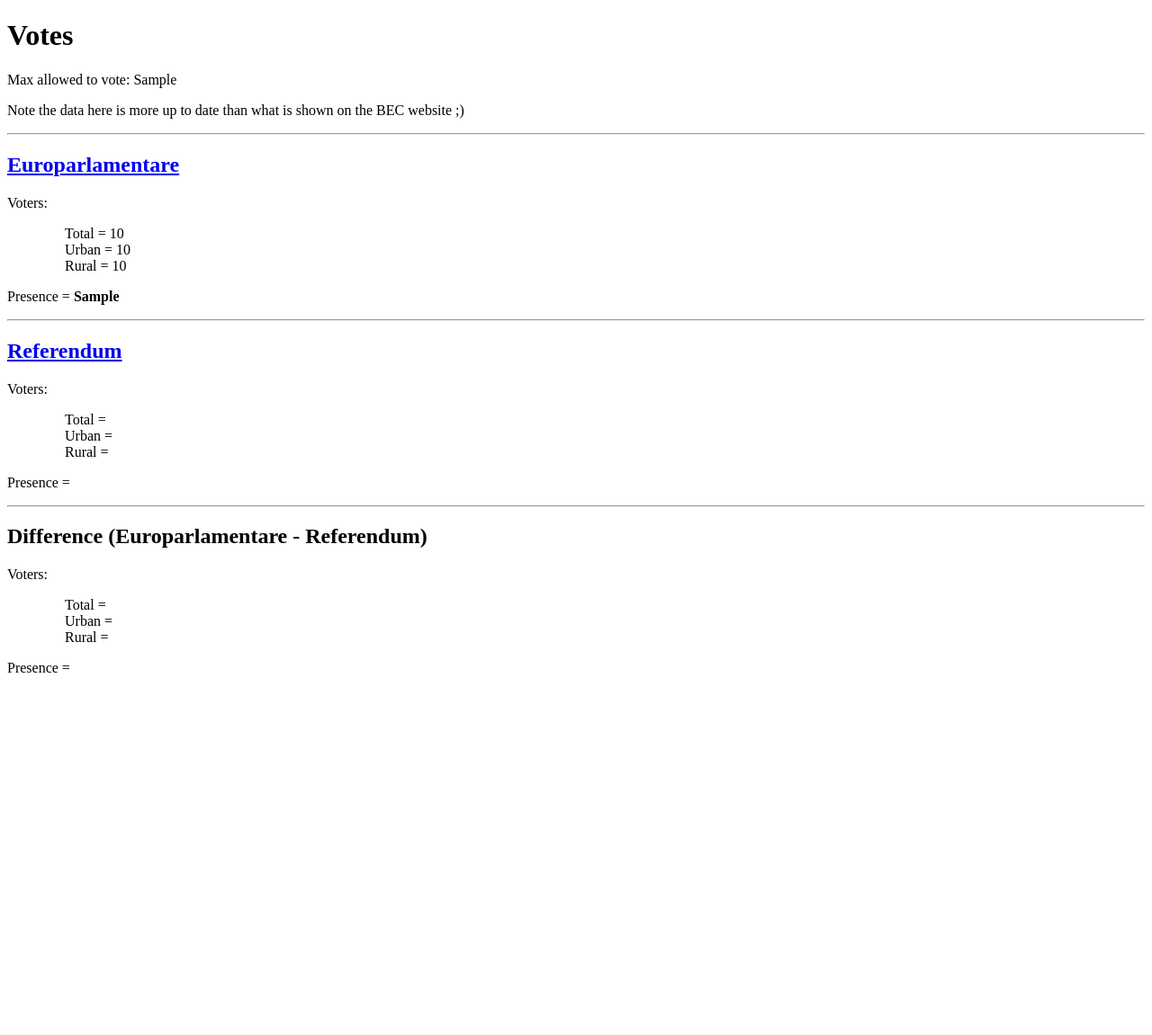
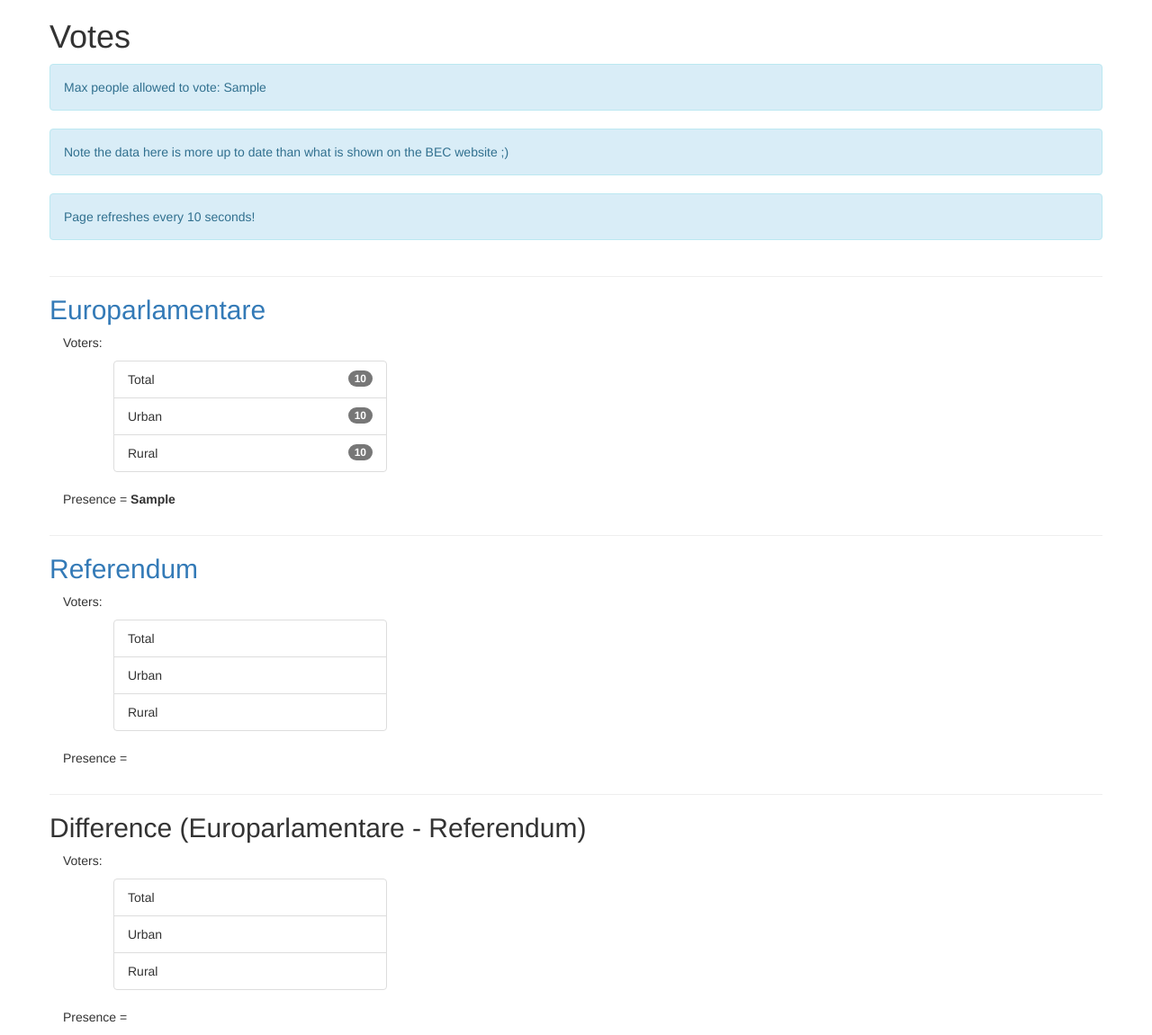
Before and after one commit to leyyin/votes-euro2019, a Flask app: template templates/index.html in a window 1280 px wide. Shown: the whole page at 90% size. Before the commit the page ends 748 px from the top, so only its background shows below. Run offline with Flask 2, Linux system fonts and the light colour scheme; the template is opened without the code that fills it: most values are stand-ins (such as "Sample title", 1, 10 or a date in 2020); one stand-in notice (Sample message) is shown; some libraries are stand-ins or nearby versions.

Commit message:
update heroku

```diff
--- a/app.py
+++ b/app.py
@@ -1,8 +1,16 @@
 from flask import Flask, render_template
+from flask_bootstrap import Bootstrap
 from common import *
 import cli
 
-app = Flask(__name__)
+
+def create_app():
+    app = Flask(__name__)
+    Bootstrap(app)
+
+    return app
+
+app = create_app()
 
 @app.route("/")
 def home():
@@ -11,7 +19,10 @@ def home():
     referendum_data = process_json_data(download_json_data(PAGE_REFERENDUM))
     difference_data = euro_data - referendum_data
 
-    return render_template("index.html", euro_data=euro_data, difference_data=difference_data, referendum_data=referendum_data, url_euro=PAGE_EURO, url_referendum=PAGE_REFERENDUM)
+    return render_template("index.html", refresh_seconds=60,\
+        euro_data=euro_data, \
+        difference_data=difference_data, referendum_data=referendum_data, \
+        url_euro=PAGE_EURO, url_referendum=PAGE_REFERENDUM)
 
 if __name__ == "__main__":
     app.run(debug=True)
--- a/requirements.txt
+++ b/requirements.txt
@@ -1,7 +1,10 @@
 Click==7.0
+dominate==2.3.5
 Flask==1.0.3
+Flask-Bootstrap==3.3.7.1
 gunicorn==19.9.0
 itsdangerous==1.1.0
 Jinja2==2.10.1
 MarkupSafe==1.1.1
+visitor==0.1.3
 Werkzeug==0.15.4
--- a/templates/index.html
+++ b/templates/index.html
@@ -1,11 +1,17 @@
-<!DOCTYPE html>
-<html lang="en" dir="ltr">
-  <head>
+{% extends "bootstrap/base.html" %}
+
+{% import "bootstrap/utils.html" as utils %}
+
+
+{% block title %}Votes 2019 Euro parliment and Referendum{% endblock %}
+
+{# Then, inside the head block, we apply these. To not replace the header,
+   ``super()`` is used: #}
+{% block head %}
     <meta charset="utf-8">
-    <meta http-equiv="refresh" content="30">
-    <title>Votes</title>
-
-    <style>
+    <meta http-equiv="refresh" content="{{refresh_seconds}}">
+  {{super()}}
+  <style>
       .padding-left-4 {
         padding-left: 4em;
       }
@@ -13,30 +19,59 @@
       .text-bold {
          font-weight: bold;
       }
+  </style>
+{%- endblock %}
 
-    </style>
-  </head>
-  <body>
+
+{% block content %}
+<div class="container">
+  {%- with messages = get_flashed_messages(with_categories=True) %}
+  {%- if messages %}
+    <div class="row">
+      <div class="col-md-12">
+        {{utils.flashed_messages(messages)}}
+      </div>
+    </div>
+  {%- endif %}
+  {%- endwith %}
+
+  <div class="row">
     <h1>Votes</h1>
-    <p>Max allowed to vote: {{ euro_data.str_max_voters() }}</p>
-    <p>Note the data here is more up to date than what is shown on the BEC website ;)</p>
+
+    <div class="alert alert-info" role="alert">
+      Max people allowed to vote: {{ euro_data.str_max_voters() }}
+    </div>
+    <div class="alert alert-info" role="alert">
+      Note the data here is more up to date than what is shown on the BEC website ;)
+    </div>
+    <div class="alert alert-info" role="alert">
+      Page refreshes every {{refresh_seconds}} seconds!
+    </div>
+  </div>
+
+  <div class="row">
     <hr>
     <h2><a href="{{url_euro}}" target="_blank">Europarlamentare</a></h2>
     {% with data=euro_data %}
     {% include "voters_data.html" %}
     {% endwith %}
+  </div>
 
+  <div class="row">
     <hr>
     <h2><a href="{{url_referendum}}" target="_blank">Referendum</a></h2>
     {% with data=referendum_data %}
     {% include "voters_data.html" %}
     {% endwith %}
+  </div>
 
+  <div class="row">
     <hr>
     <h2>Difference (Europarlamentare - Referendum)</h2>
     {% with data=difference_data %}
     {% include "voters_data.html" %}
     {% endwith %}
+  </div>
 
-  </body>
-</html>
+</div>
+{%- endblock %}
--- a/templates/voters_data.html
+++ b/templates/voters_data.html
@@ -1,9 +1,24 @@
-<p>Voters:</p>
-<div class="padding-left-4">
-Total = {{ data.str_total_voters() }} <br>
-Urban = {{ data.str_total_voters_urban() }} <br>
-Rural = {{ data.str_total_voters_rural() }} <br>
+
+<div class="col-md-4">
+    <p>Voters:</p>
+    <div class="padding-left-4">
+    <ul class="list-group">
+    <li class="list-group-item">
+        <span class="badge">{{ data.str_total_voters() }}</span>
+        Total
+    </li>
+        <li class="list-group-item">
+        <span class="badge">{{ data.str_total_voters_urban() }}</span>
+        Urban
+    </li>
+        <li class="list-group-item">
+        <span class="badge">{{ data.str_total_voters_rural() }}</span>
+        Rural
+    </li>
+    </ul>
+
+    </div>
+    <p>
+    Presence = <span class="text-bold">{{ data.str_presence() }}</span>
+    </p>
 </div>
-<p>
-Presence = <span class="text-bold">{{ data.str_presence() }}</span>
-</p>
```
